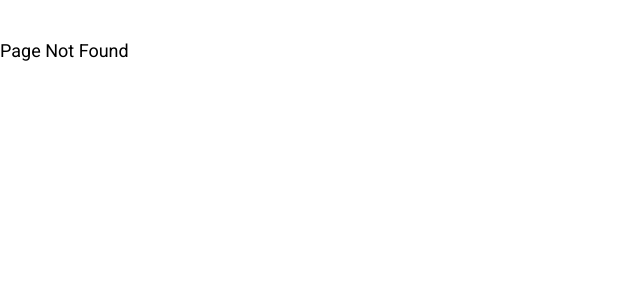
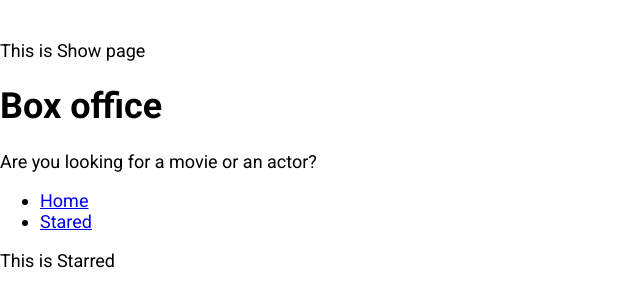
Before and after one commit to mdakibdargahi/box-office, a React (Create React App) app: page /show/1 in a window 1280 px wide. Before the commit this address had no page. Shown: the top 306 px of the page, without its empty margins (0-640 px from the left). Built offline with nearby package versions, Linux system fonts and the light colour scheme; no server answers.

Commit message:
added show page

```diff
--- a/public/index.html
+++ b/public/index.html
@@ -19,8 +19,10 @@
 </head>
 
 <body>
-  <noscript>You need to enable JavaScript to run this app.</noscript>
+  <!-- <noscript>You need to enable JavaScript to run this app.</noscript> -->
+
   <div id="root"></div>
+  <!-- <script type="module" src=""></script> -->
   <!--
       This HTML file is a template.
       If you open it directly in the browser, you will see an empty page.
--- a/src/App.js
+++ b/src/App.js
@@ -1,6 +1,7 @@
 import React from 'react';
 import { Switch, Route } from 'react-router-dom';
 import Home from './pages/Home';
+import Show from './pages/Show';
 import Starred from './pages/Starred';
 
 function App() {
@@ -14,6 +15,10 @@ function App() {
         {' '}
         <Starred />
       </Route>
+      <Route exact path="/show/:id">
+        <Show />
+        <Starred />
+      </Route>
       <Route>
         {' '}
         <div>Page Not Found</div>
--- a/src/index.js
+++ b/src/index.js
@@ -10,8 +10,7 @@ const root = ReactDOM.createRoot(document.getElementById('root'));
 
 root.render(
   <BrowserRouter>
-    {' '}
-    <App />{' '}
+    <App />
   </BrowserRouter>
 );
 
--- /dev/null
+++ b/src/pages/Show.jsx
@@ -0,0 +1,20 @@
+import React, { useEffect, useState } from 'react';
+import { useParams } from 'react-router-dom';
+import { apiGet } from '../misc/Config';
+
+function Show() {
+  const { id } = useParams();
+  const [show, setShow] = useState(null);
+
+  useEffect(() => {
+    apiGet(`/shows/${id}?embed[]=seasons&embed[]=cast`).then(results => {
+      setShow(results);
+    });
+  }, [id]);
+  // eslint-disable-next-line no-console
+  console.log('show', show);
+
+  return <div>This is Show page</div>;
+}
+
+export default Show;
```
